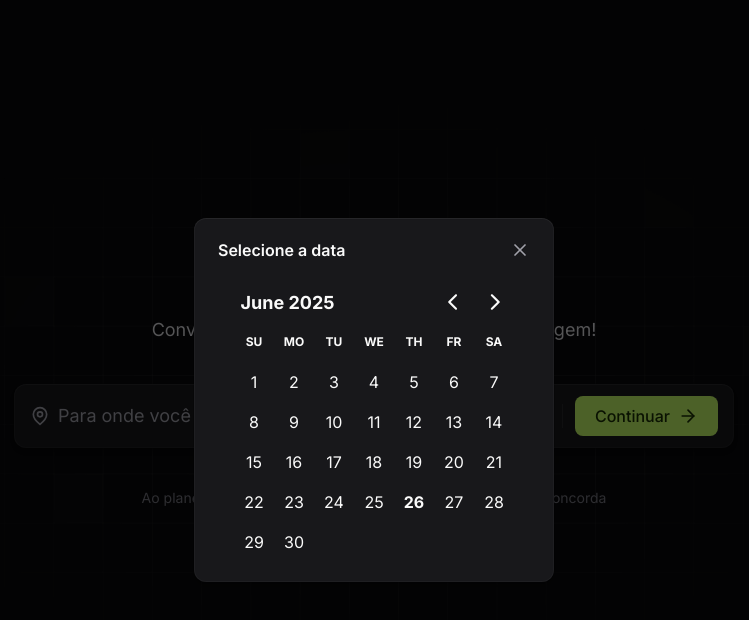
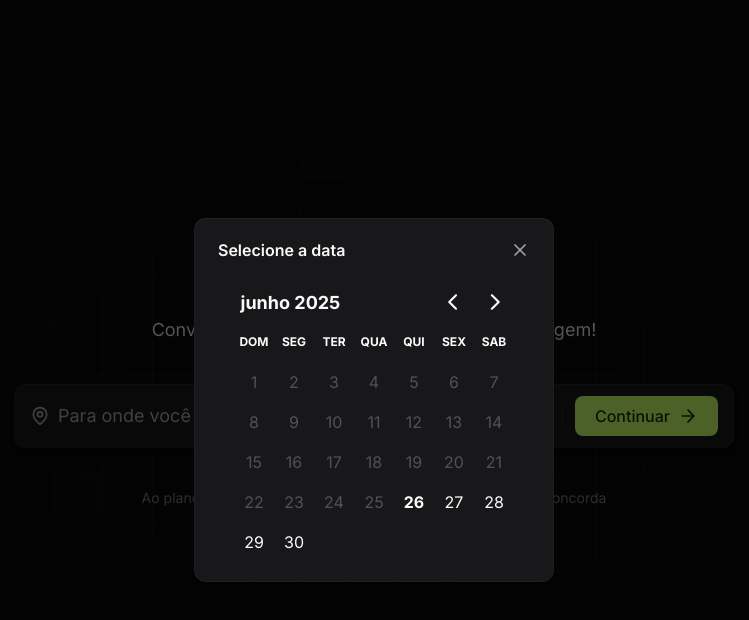
Before and after one commit to fnsigor/how-x-web, a React (Vite) app: page / in a window 1280 px wide. Both pictures are taken after a click on the button "Quando". Shown: the top 620 px of the page, without its empty margins (266-1015 px from the left). Built offline with nearby package versions, Linux system fonts and the light colour scheme.

Commit message:
att datepicker

```diff
--- a/src/pages/create-trip/steps/destination-and-date-step.tsx
+++ b/src/pages/create-trip/steps/destination-and-date-step.tsx
@@ -4,6 +4,7 @@ import { useState } from "react";
 import { DateRange, DayPicker } from "react-day-picker";
 import 'react-day-picker/dist/style.css'
 import { format } from "date-fns";
+import { ptBR } from "date-fns/locale";
 
 interface DestinationAndDateStepProps {
   isGuestsInputOpen: boolean;
@@ -70,7 +71,13 @@ export function DestinationAndDateStep({
               </div>
             </div>
 
-            <DayPicker mode="range" selected={eventStartAndEndDates} onSelect={setEventStartAndEndDates} />
+            <DayPicker
+              mode="range"
+              selected={eventStartAndEndDates}
+              onSelect={setEventStartAndEndDates}
+              disabled={{ before: new Date() }}
+              locale={ptBR}
+            />
           </div>
         </div>
       )}
```
